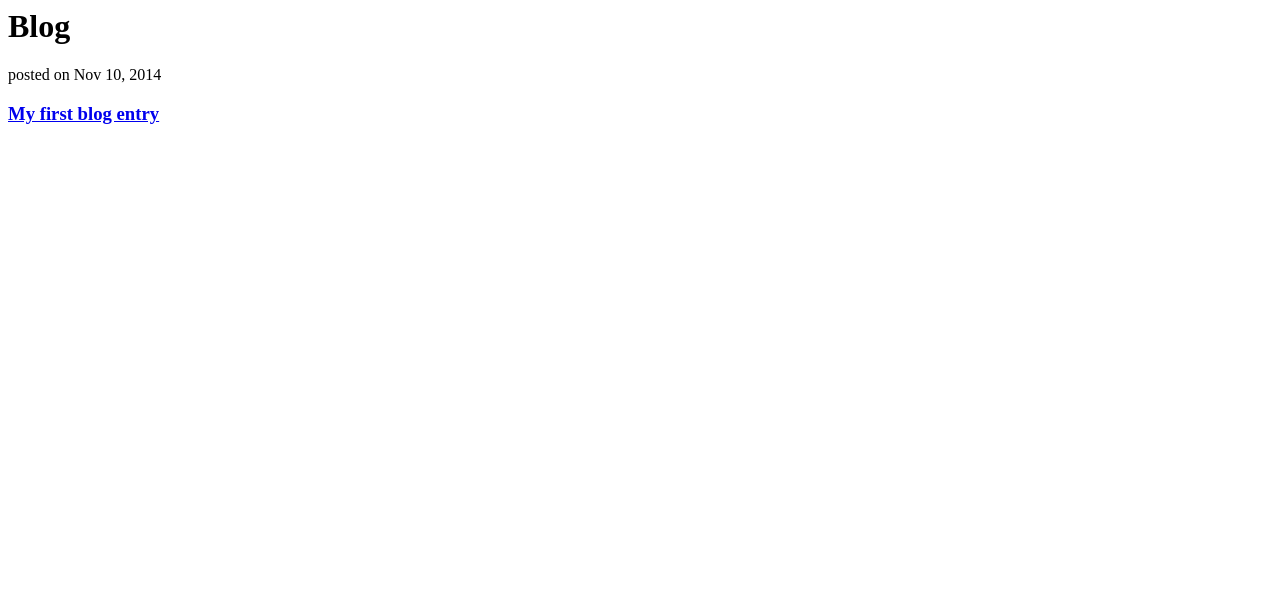
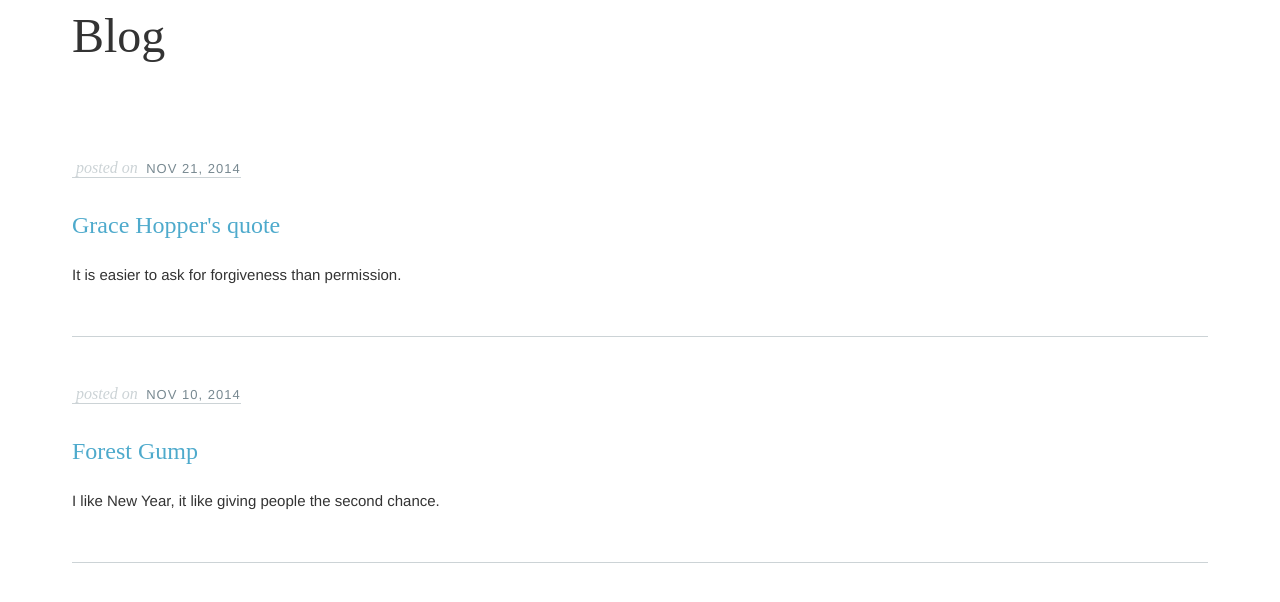
Before and after one commit to hoangvd241/blog, a plain HTML site: page layout.html in a window 1280 px wide. Drawn offline with Linux system fonts and the light colour scheme.

Commit message:
layout cont

```diff
--- /dev/null
+++ b/css/layout.css
@@ -0,0 +1,75 @@
+body {
+	font-family: 'Gotham SSm A', 'Gotham SSm B', Helvetica, Arial, sans-serif;
+	font-weight: 300;
+	background-color: white;
+	color: #333333;
+	display: block;
+}
+
+#blog-entries {
+	max-width: 14000px;
+	padding-left: 4em;
+	padding-right: 4em;
+	margin-left: auto;
+	margin-right: auto;
+}
+
+h1 {
+	font-family: 'Gotham Rounded A', 'Gotham Rounded B';
+	display: block;
+	font-size: 48px;
+	font-weight: 300;
+	margin: 0 0 1em 0;
+}
+
+.blog-entry {
+	border-bottom: 1px solid #ccd3d6;
+	overflow: auto;
+	padding: 3em 0;
+	color: #333333;
+}
+
+.blog-entry-time {
+	display: inline-block;
+	border-bottom: 1px solid #ccd3d6;
+}
+
+.blog-entry-time > time {
+	color: #788991;
+	font-size: 13px;
+	text-transform: uppercase;
+	font-weight: 500;
+	letter-spacing: 1px;
+	text-align: left;
+}
+
+.blog-entry-time > span {
+	font-family: 'Sentinel SSm A', 'Sentinel SSm B';
+	font-weight: 400;
+	font-style: italic;
+	padding: 0 4px;
+	color: #ccd3d6;
+}
+
+h3.blog-entry-title {
+	padding: 10px 10px 0px 0px;
+	text-align: left;
+	font-size: 24px;
+	color: #788991;
+	font-weight: 500;
+	font-family: 'Gotham A', 'Gotham B', san-serif;
+}
+
+h3.blog-entry-title > a{
+	color: #4eaacc;
+	text-decoration: none;
+	cursor: pointer;
+}
+
+.blog-entry-summary {
+	border-color: #dadfe1;
+	font-size: 15px;
+	line-height: 1.65em;
+	font-weight: 300;
+	display: block;
+}
--- a/layout.html
+++ b/layout.html
@@ -1,22 +1,35 @@
 <html>
 <head>
 	<title>Blog System</title>
+	<link rel="stylesheet" type="text/css" href="css/layout.css">
 </head>
 <body>
-	<h1>Blog</h1>
-	<section class="entry-preview">
-		<div>
-			<div class="meta">
-				<span class="fancy">posted on</span>
+	<div id="blog-entries">
+		<h1>Blog</h1>
+		<div class="blog-entry">
+			<div class="blog-entry-time">
+				<span>posted on</span>
+				<time>Nov 21, 2014</time>
+			</div>
+			<h3 class="blog-entry-title">
+				<a href="#1">Grace Hopper's quote</a>
+			</h3>
+			<div class="blog-entry-summary">
+				It is easier to ask for forgiveness than permission.
+			</div>
+		</div>
+		<div class="blog-entry">
+			<div class="blog-entry-time">
+				<span>posted on</span>
 				<time>Nov 10, 2014</time>
 			</div>
+			<h3 class="blog-entry-title">
+				<a href="#1">Forest Gump</a>
+			</h3>
+			<div class="blog-entry-summary">
+				I like New Year, it like giving people the second chance.
+			</div>
 		</div>
-		<h3>
-			<a href="#sdsds">My first blog entry</a>
-		</h3>
-		<p>
-
-		</p>
-	</section>
+	</div>
 </body>
 </html>
```
